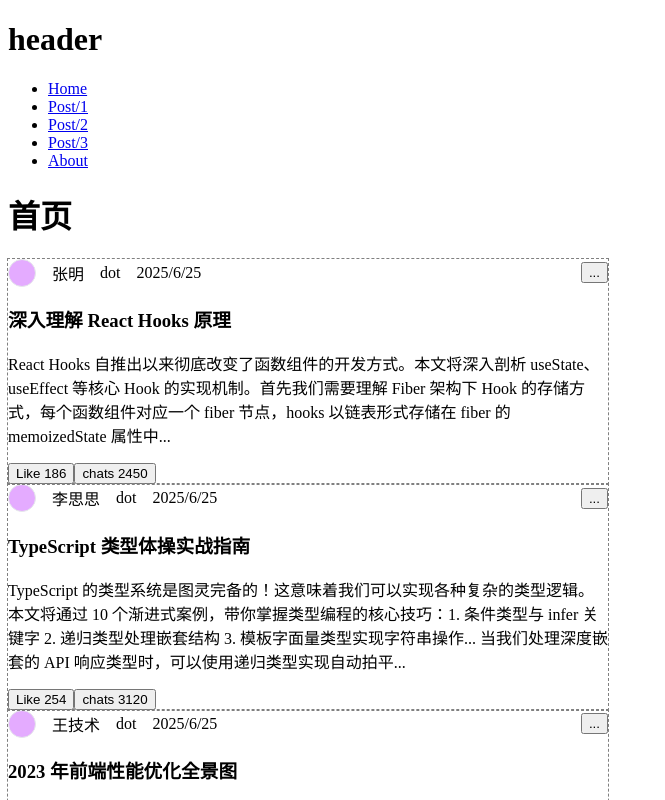
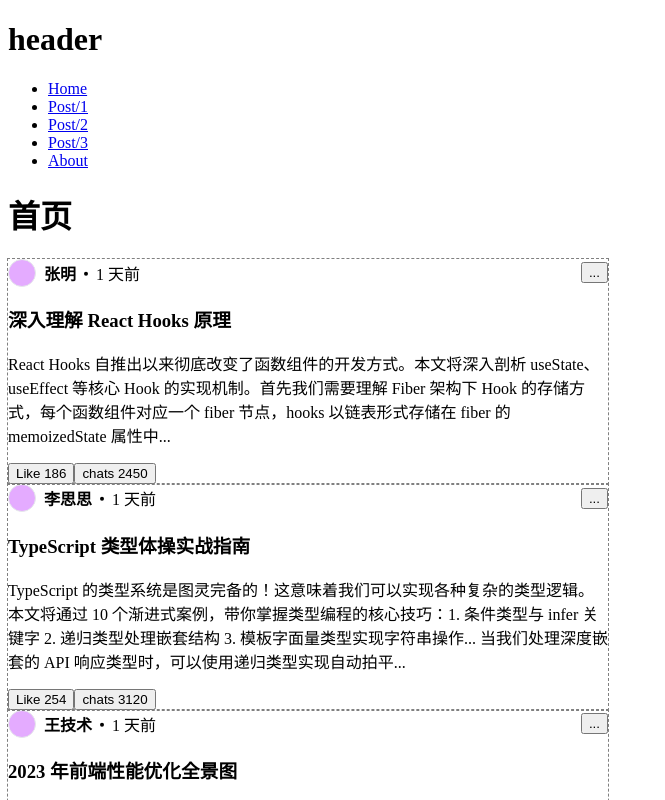
Before and after one commit to realloon/rim-net, a Nuxt app: page / in a window 1280 px wide. Shown: the top 800 px of the page, without its empty margins (0-665 px from the left). Built offline with nearby package versions, Linux system fonts and the light colour scheme; data requests are answered from the project's data file.

Commit message:
Add relative time.

```diff
--- a/components/Post.vue
+++ b/components/Post.vue
@@ -9,17 +9,16 @@ const { createdAt, updatedAt } = defineProps<{
   updatedAt: number
 }>()
 
-const formater = Intl.DateTimeFormat('zh', { dateStyle: 'short' })
-const date = computed(() => formater.format(createdAt))
+const relativeTime = computed(() => formatRelativeTime(new Date(createdAt)))
 </script>
 
 <template>
   <article>
     <header>
       <Avatar />
-      <span>{{ author }}</span>
-      <span>dot</span>
-      <time datetime="">{{ date }}</time>
+      <span class="author">{{ author }}</span>
+      <span class="dot"></span>
+      <time :datetime="createdAt.toString()">{{ relativeTime }}</time>
       <Spacer />
       <button>...</button>
     </header>
@@ -41,6 +40,19 @@ article
 header {
   display: flex;
   align-items: center;
-  gap: 1em;
+  gap: 0.5em;
+
+  .author {
+    font-weight: bold;
+  }
+
+  .dot {
+    display: inline-block;
+    background: #000;
+    width: 4px;
+    aspect-ratio: 1 / 1;
+    border-radius: 50%;
+    transform: translateY(0.05em);
+  }
 }
 </style>
--- /dev/null
+++ b/utils/formatRelativeTime.ts
@@ -0,0 +1,48 @@
+export default (date: Date) => {
+  const now = new Date()
+  const diff = now.getTime() - date.getTime() // 毫秒
+
+  // 处理未来时间，直接返回格式化日期
+  if (diff < 0) {
+    const year = date.getFullYear()
+    const month = date.getMonth() + 1
+    const day = date.getDate()
+    if (year !== now.getFullYear()) {
+      return `${year} 年 ${month}/${day}`
+    }
+    return `${month}/${day}`
+  }
+
+  const diffSeconds = Math.floor(diff / 1000)
+  const diffMinutes = Math.floor(diffSeconds / 60)
+  const diffHours = Math.floor(diffMinutes / 60)
+  const diffDays = Math.floor(diffHours / 24)
+
+  if (diffSeconds < 60) {
+    return '刚刚'
+  }
+
+  if (diffMinutes < 60) {
+    return `${diffMinutes} 分钟前`
+  }
+
+  if (diffHours < 24) {
+    return `${diffHours} 小时前`
+  }
+
+  const DAY_THRESHOLD = 7
+  if (diffDays < DAY_THRESHOLD) {
+    return `${diffDays} 天前`
+  }
+
+  if (date.getFullYear() === now.getFullYear()) {
+    const month = date.getMonth() + 1
+    const day = date.getDate()
+    return `${month}/${day}`
+  }
+
+  const year = date.getFullYear()
+  const month = date.getMonth() + 1
+  const day = date.getDate()
+  return `${year} 年 ${month}/${day}`
+}
```
